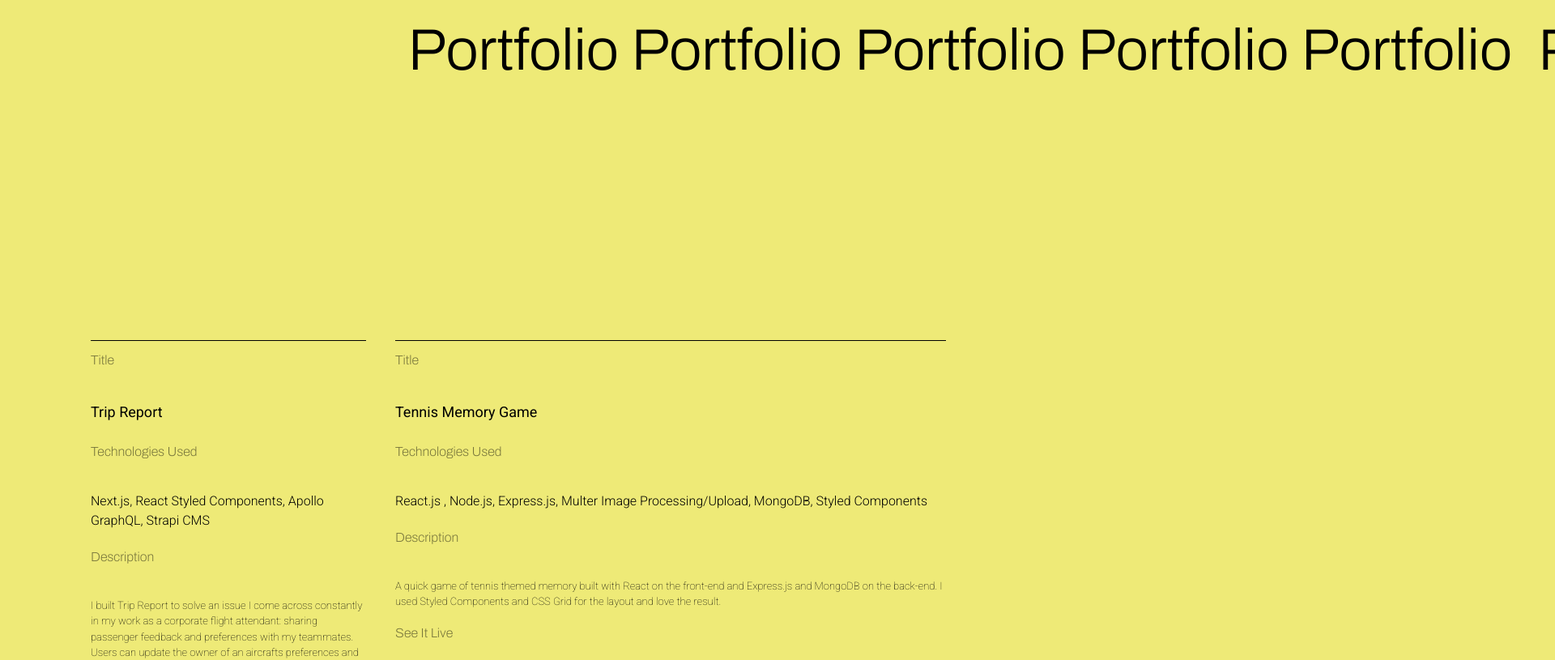
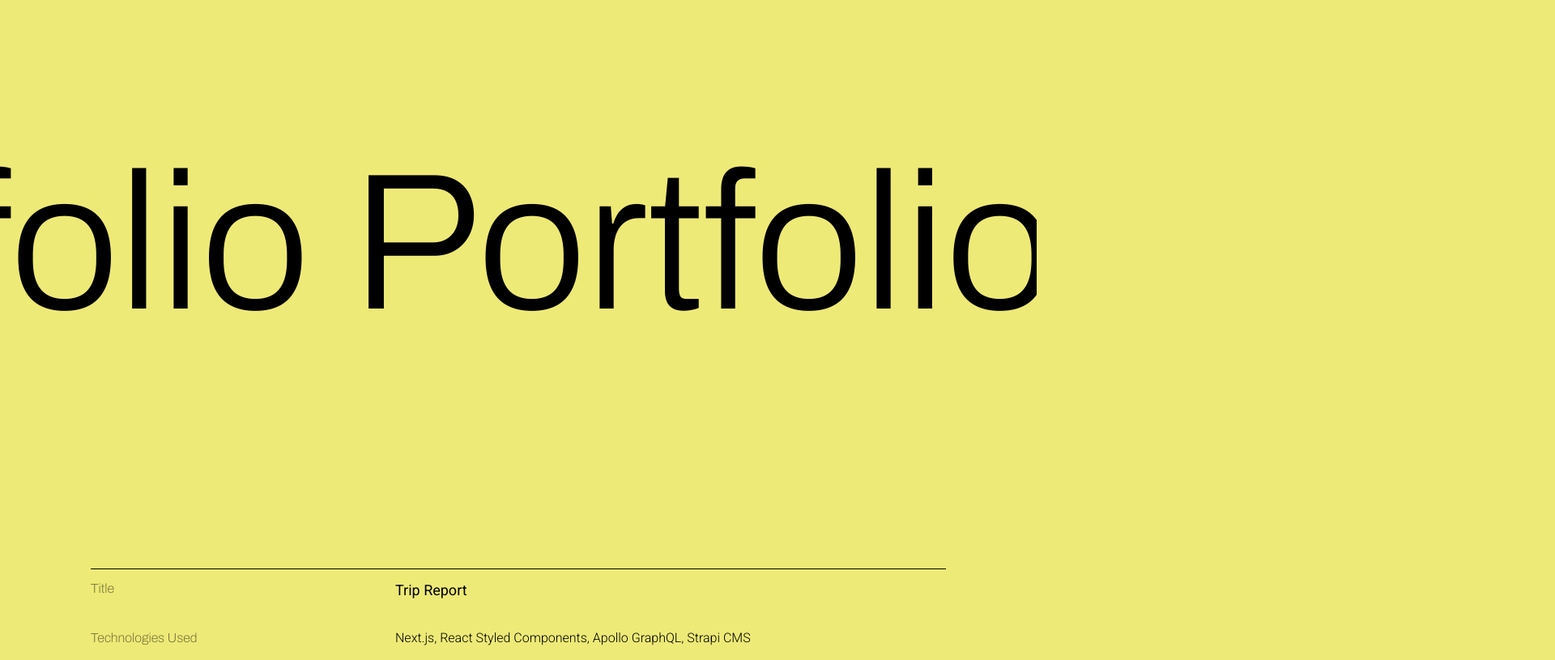
Before and after one commit to nongrubl89/portfolio-mio, a Next.js app: page / in a window 1280 px wide. Shown: the part 840-1655 px from the top of the page at 81% size, 1920 px wide, since content can reach past the window. Built offline with nearby package versions, Linux system fonts and the light colour scheme.

Commit message:
changed width on ticker to prevent x-scroll

```diff
--- a/components/Portfolio.js
+++ b/components/Portfolio.js
@@ -94,7 +94,7 @@ export default function Portfolio() {
     <Frame>
       <PortfolioContainer>
         {projects.map((project, i) => (
-          <div key={i}>
+          <>
             <hr
               style={{
                 border: '0',
@@ -132,7 +132,7 @@ export default function Portfolio() {
             <MyButton type="button">Live Project</MyButton> */}
             </ButtonDiv>
             {/* <Line /> */}
-          </div>
+          </>
         ))}
       </PortfolioContainer>
     </Frame>
--- a/components/PortfolioTicker.js
+++ b/components/PortfolioTicker.js
@@ -10,13 +10,13 @@ const ticker = keyframes`
   `;
 
 const TickerContainer = styled.div`
-  width: 100%;
+  /* width: 100%; */
   overflow: hidden;
   white-space: nowrap;
   padding-left: 100%;
   box-sizing: content-box;
   position: relative;
-  height: 50vh;
+  height: max-content;
 `;
 const Ticker = styled.div`
   display: inline-block;
@@ -32,7 +32,7 @@ const Ticker = styled.div`
 const TickerItem = styled.h1`
   display: inline-block;
   padding: 0 1rem;
-  font-size: 3em;
+  font-size: 10em;
   font-family: 'Archivo', sans-serif;
   font-weight: 300;
   animation-delay: ${(props) => props.animationDelay};
```
